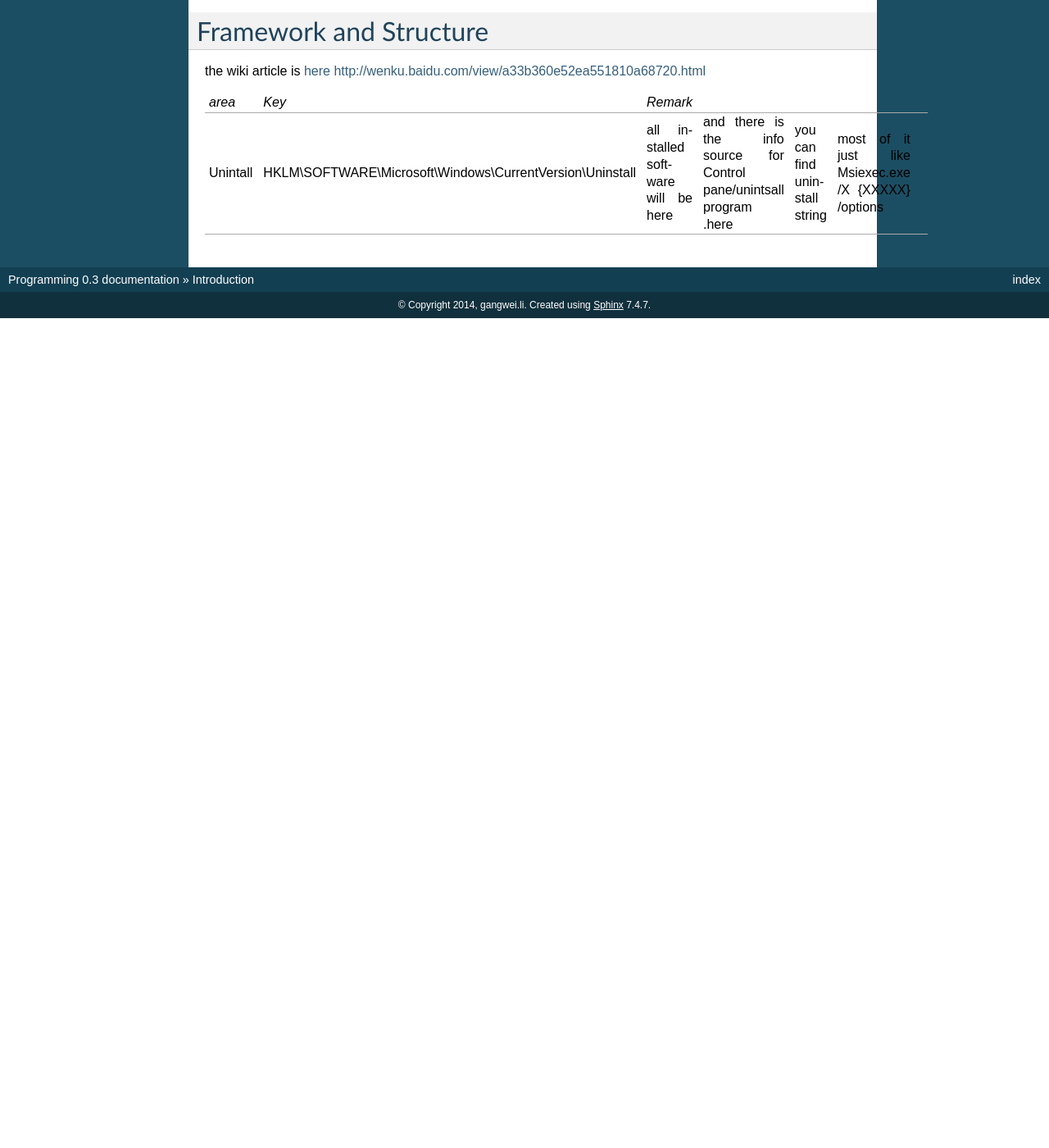
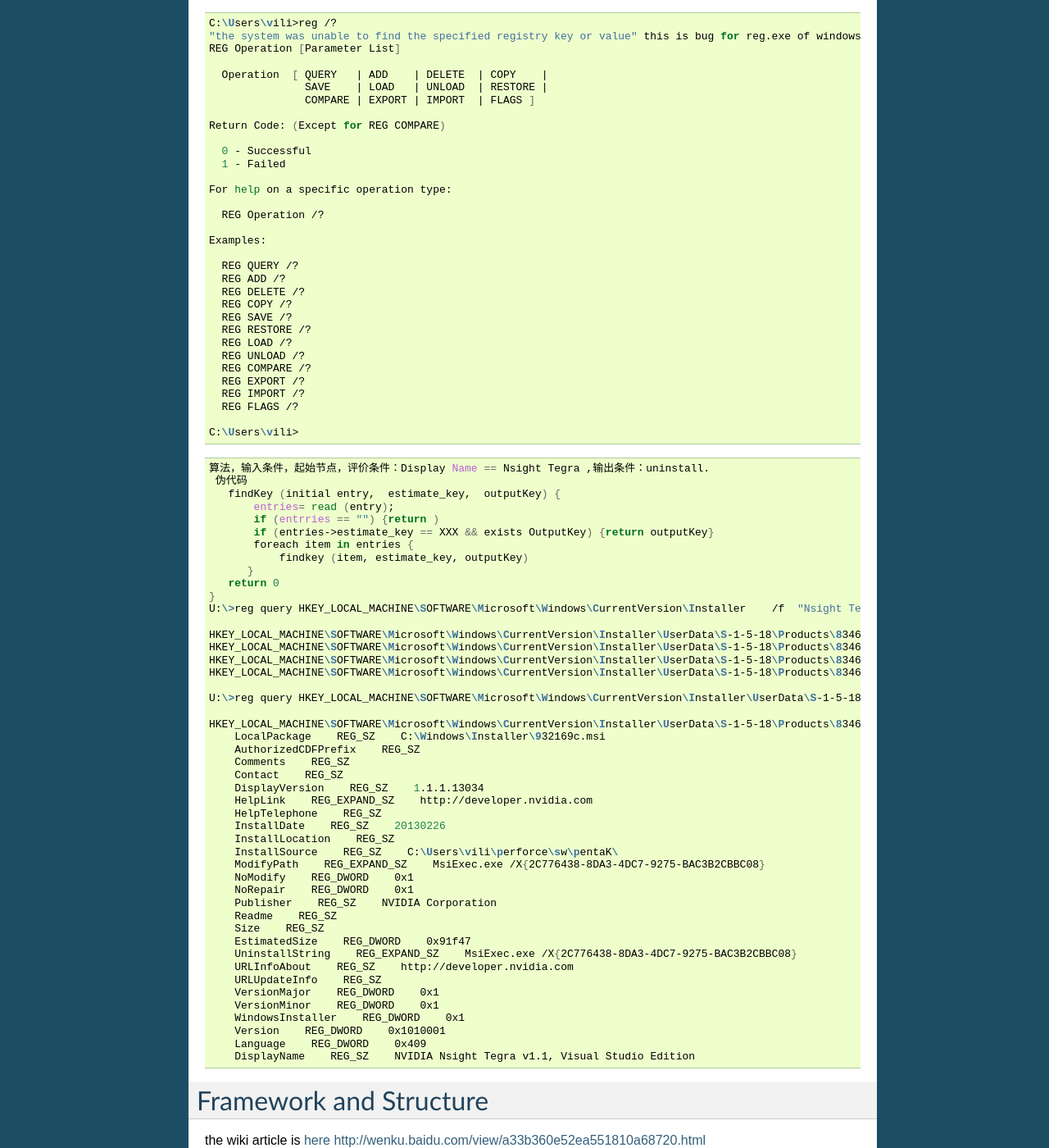
Before and after one commit to gwli/Programming, a Sphinx documentation site: the page built from source/content/Stage_1/WindowsRegistry.rst, in a window 1280 px wide and 1400 px high, scrolled down 270 px. Shown: the whole window at 82% size. Built offline with Sphinx 7.4.7, drawn with Linux system fonts in a browser that asks for light colours; before the commit the page ends 900 px from its top, so only the background shows below that.

Commit message:
Update WindowsRegistry.rst

```diff
--- a/source/content/Stage_1/WindowsRegistry.rst
+++ b/source/content/Stage_1/WindowsRegistry.rst
@@ -10,7 +10,7 @@
 
 *reg query*  there is a limitation of the system in perl: the key length should not be too lang.or it will reject.
 
-.. ::
+.. code-block:: bash
 
    C:\Users\vili>reg /?
    "the system was unable to find the specified registry key or value" this is bug for reg.exe of windows. http://support.microsoft.com/kb/823468
@@ -49,7 +49,7 @@
 
 
 
-.. ::
+.. code-block:: bash
 
    算法，输入条件，起始节点，评价条件：Display Name == Nsight Tegra ,输出条件：uninstall.
     伪代码
```
